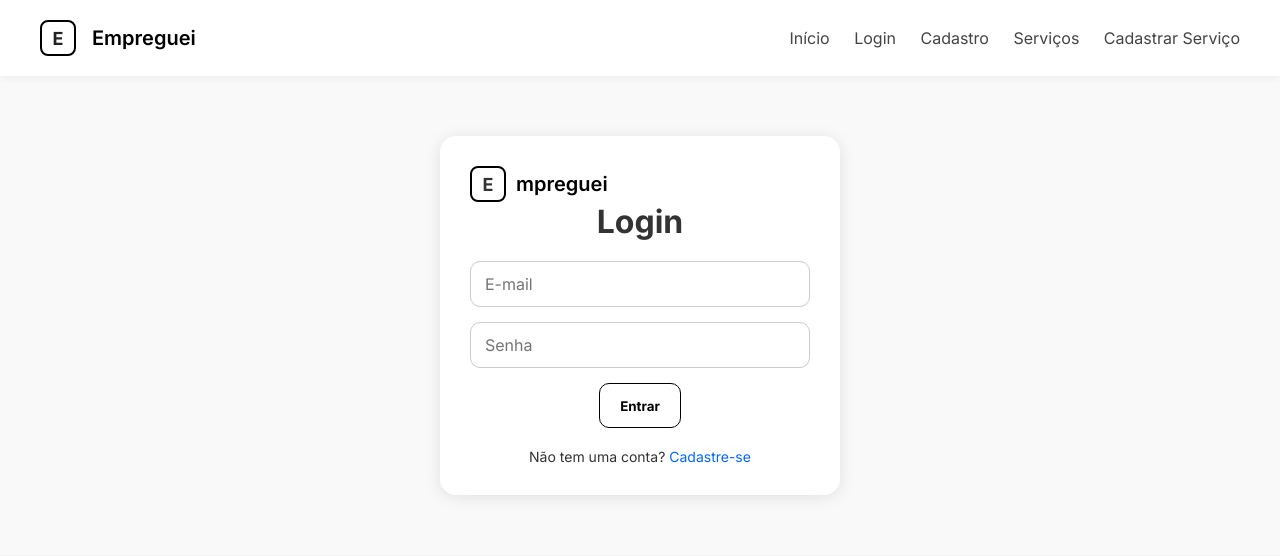
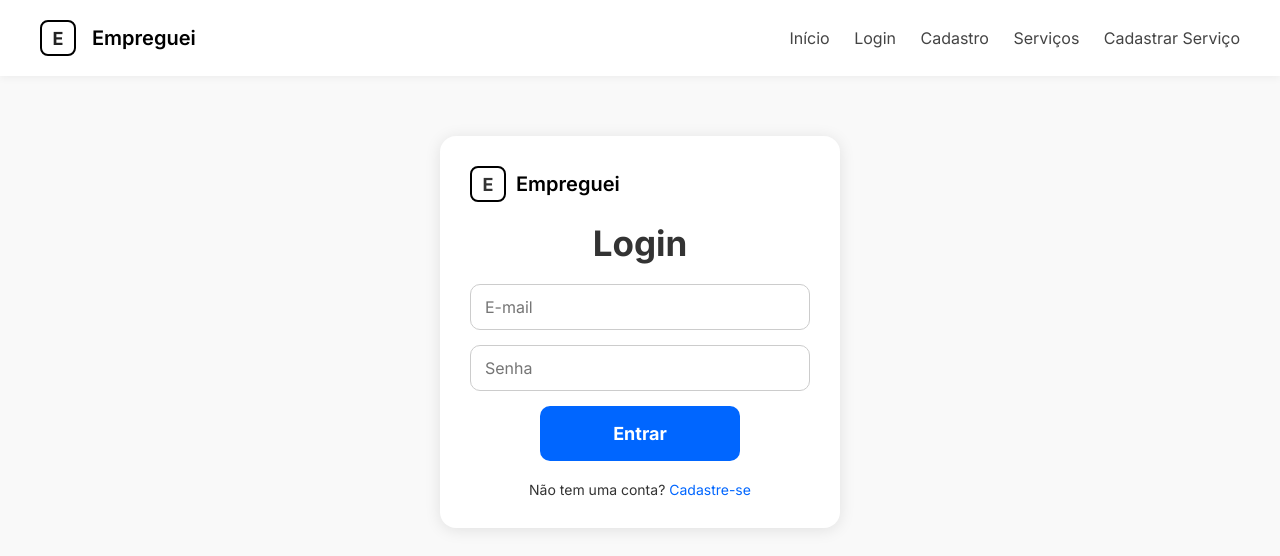
Before and after one commit to ThaigoDev/Equil-brio-app-api, a Flask app: page /login in a window 1280 px wide. Shown: the top 556 px of the page. After the commit the page ends 535 px from the top, so only its background shows below. Run offline with Flask 3, Linux system fonts and the light colour scheme.

Commit message:
botoes, classes, margin - css

```diff
--- a/static/css/buttons.css
+++ b/static/css/buttons.css
@@ -5,7 +5,10 @@
   cursor: pointer;
   transition: all 0.3s ease;
   border: none;
-  min-height: 45px;
+  min-height: 55px;
+  min-width: 200px;
+  margin-top: 40px;
+  font-size: 18px;
 }
 
 .outline-btn {
@@ -35,3 +38,31 @@
   color: black;
   transform: scale(1.05);
 }
+
+.enter-btn {
+  background-color: #0066ff;
+  color: white;
+  padding: 12px 20px;
+  border-radius: 10px;
+  font-weight: bold;
+  cursor: pointer;
+  transition: all 0.3s ease;
+  border: none;
+  min-height: 55px;
+  min-width: 200px;
+  font-size: 18px;
+}
+
+.enter-btn:hover {
+  background-color: #0051cc;
+  color: white;
+  transform: scale(1.05);
+}
+
+@media (max-width: 768px) {
+  .outline-btn, .filled-btn{
+    min-width: 80px;
+    margin-top: 20px;
+  }
+
+}
--- a/static/css/components.css
+++ b/static/css/components.css
@@ -8,6 +8,12 @@
     align-items: center;
     gap: 20px;
     margin-bottom: 20px;
+    cursor: pointer;
+    margin-top: 40px;
+}
+
+.card:hover {
+  transform: scale(1.05);
 }
 
 @media (max-width: 768px) {
@@ -22,6 +28,9 @@
   }
 
   .card {
+    gap: 10px;
     margin-bottom: 0;
+    margin-top: 0px;
   }
+
 }
--- a/static/css/layout.css
+++ b/static/css/layout.css
@@ -65,7 +65,7 @@ header nav a:hover {
   display: flex;
   justify-content: center;
   padding: 60px 20px;
-  height: 720px;
+  height: 710px;
 }
 
 main {
@@ -77,15 +77,17 @@ main {
   max-width: 960px;
 }
 
-main h1 {
-  font-size: 36px;
-  margin-bottom: 16px;
+.title {
+  font-size: 60px;
 }
 
-main p {
-  font-size: 18px;
-  color: #333;
-  margin-bottom: 24px;
+.sub-title {
+  font-size: 30px;
+}
+
+.login-title {
+  margin-top: 20px;
+  font-size: 35px;
 }
 
 /* Footer */
@@ -101,6 +103,8 @@ footer .social img {
   margin: 0 8px;
   cursor: pointer;
   transition: transform 0.2s ease;
+  max-width: 40px;
+  max-height: 40px;
 }
 
 footer .social img:hover {
@@ -112,7 +116,13 @@ footer .social img:hover {
     display: none;
   }
 
-  footer {
-    margin-top: -40px;
+
+
+  .title {
+    font-size: 40px;
+  }
+
+  .sub-title {
+    font-size: 20px;
   }
 }
--- a/templates/base.html
+++ b/templates/base.html
@@ -14,6 +14,5 @@
 <body>
   {% include 'partials/header.html' %}
   {% block content %}{% endblock %}
-  {% include 'partials/footer.html' %}
 </body>
 </html>
--- a/templates/login.html
+++ b/templates/login.html
@@ -4,13 +4,13 @@
 <div class="login-container">
   <div class="logo-box">
     <div class="logo-letter">E</div>
-    <span class="logo-text">mpreguei</span>
+    <span class="logo-text">Empreguei</span>
   </div>
-  <h1>Login</h1>
+  <h1 class="login-title">Login</h1>
   <form method="POST">
     <input type="email" name="email" class="input-field" placeholder="E-mail" required>
     <input type="password" name="senha" class="input-field" placeholder="Senha" required>
-    <button type="submit" class="filled-btn">Entrar</button>
+    <button type="submit" class="enter-btn">Entrar</button>
   </form>
   <p class="register-link">Não tem uma conta? <a href="{{ url_for('cadastro') }}">Cadastre-se</a></p>
 </div>
--- a/templates/partials/footer.html
+++ /dev/null
@@ -1,9 +0,0 @@
-<footer>
-  <div class="social">
-    <img src="https://img.icons8.com/ios-filled/30/facebook-new.png"/>
-    <img src="https://img.icons8.com/ios-filled/30/instagram-new.png"/>
-    <img src="https://img.icons8.com/ios-filled/30/x.png"/>
-    <img src="https://img.icons8.com/ios-filled/30/whatsapp.png"/>
-  </div>
-  <p>Copyright © Direitos De Autor Internacionais De Serviço.</p>
-</footer>
```
Also changed, not shown: templates/index.html (+10 -2 lines), static/css/img/icons8-facebook-48.png (added), static/css/img/icons8-instagram-48.png (added), static/css/img/icons8-whatsapp-48.png (added), static/css/pages.css (line endings or trailing spaces).
